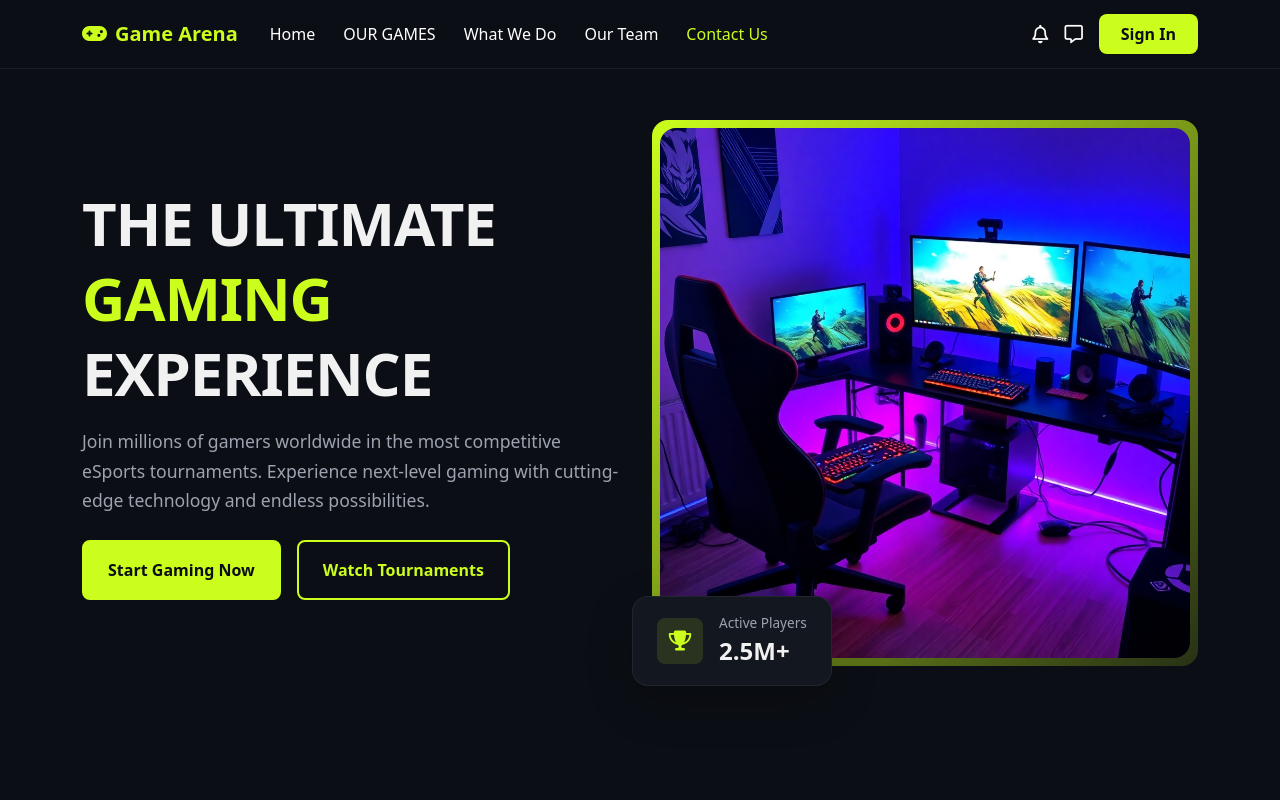
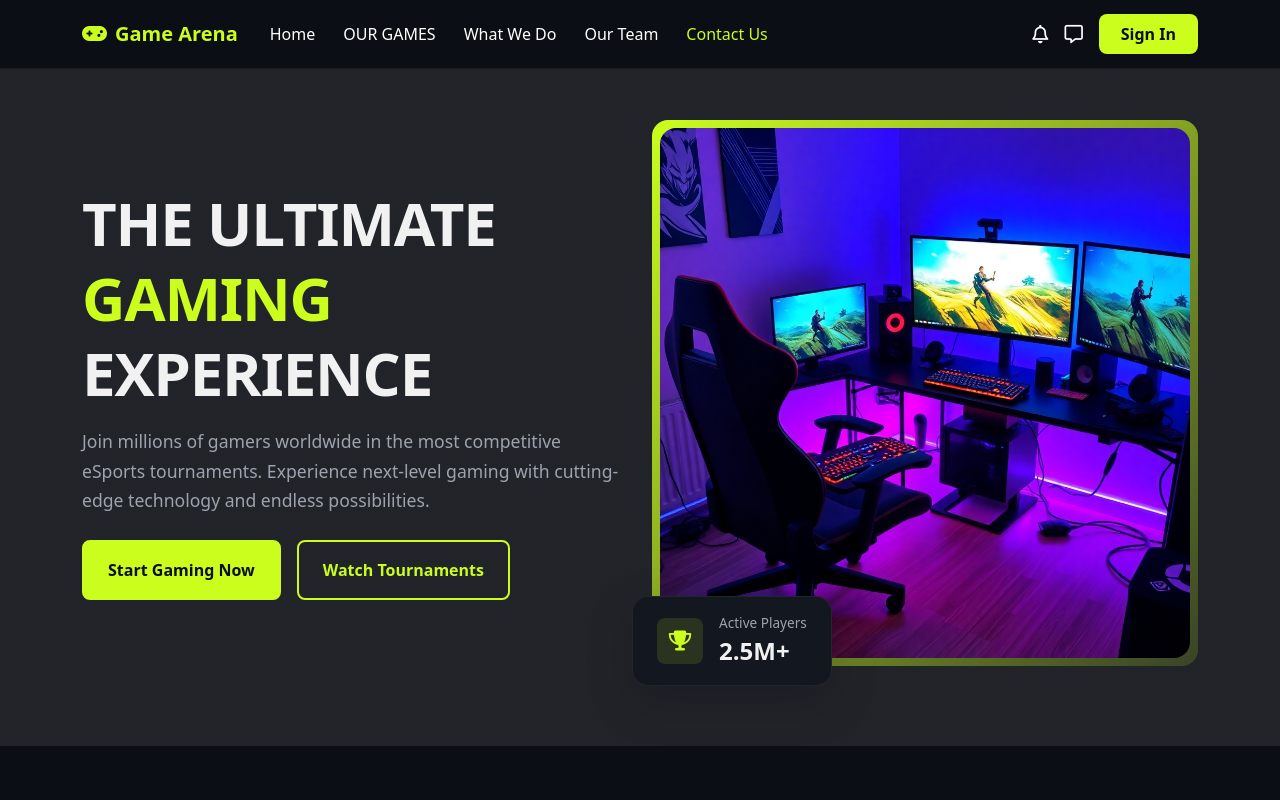
Before and after one commit to ahmedelnokity4/Games-Arena-Website, a plain HTML site: page index.html in a window 1280 px wide. Shown: the top 800 px of the page. Drawn offline with nearby package versions, Linux system fonts and the light colour scheme; the site is published under a folder, as on GitHub Pages, so addresses that start at the root find nothing.

Commit message:
Update hero.css

```diff
--- a/css/hero.css
+++ b/css/hero.css
@@ -3,7 +3,7 @@
   padding-top: 120px;
   padding-bottom: 80px;
   color: var(--color-light);
-  background-image: linear-gradient(rgba(11, 14, 20, 0.85), rgba(11, 14, 20, 0.85)),url("/images/hero-bg.jpg");
+  background-image: linear-gradient(rgba(11, 14, 20, 0.85), rgba(11, 14, 20, 0.85)),url("../images/hero-bg.jpg");
   background-size: cover;
   background-position: center;
   background-attachment: fixed;
```
